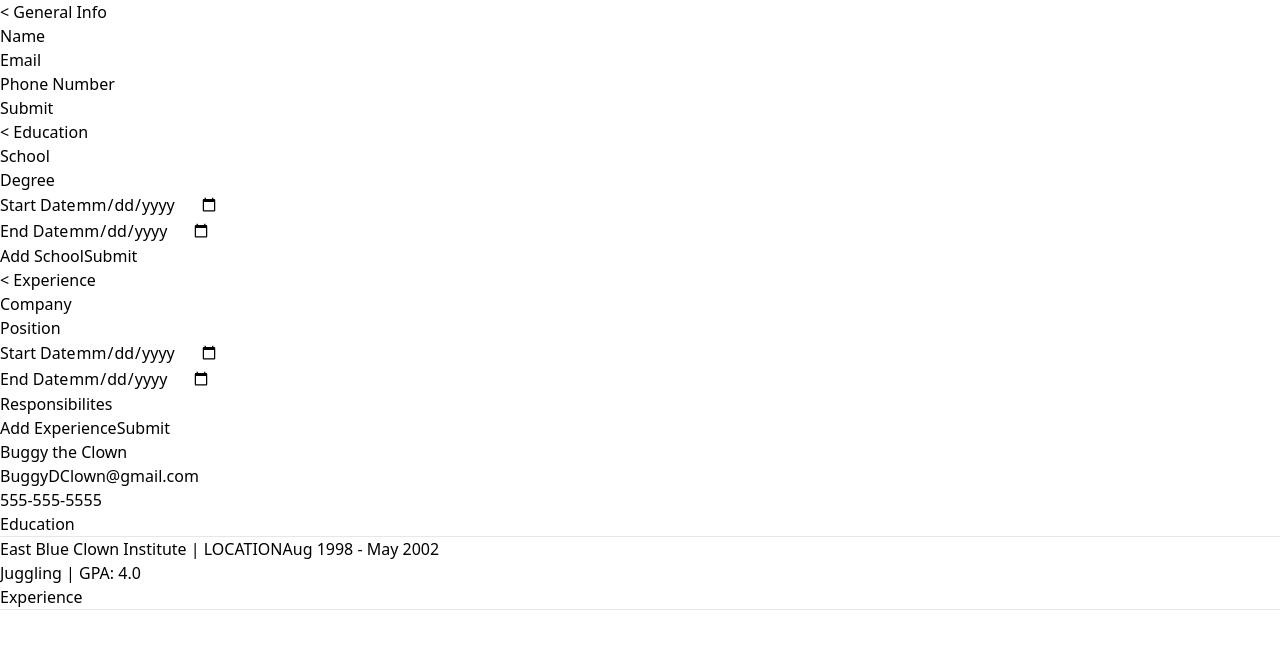
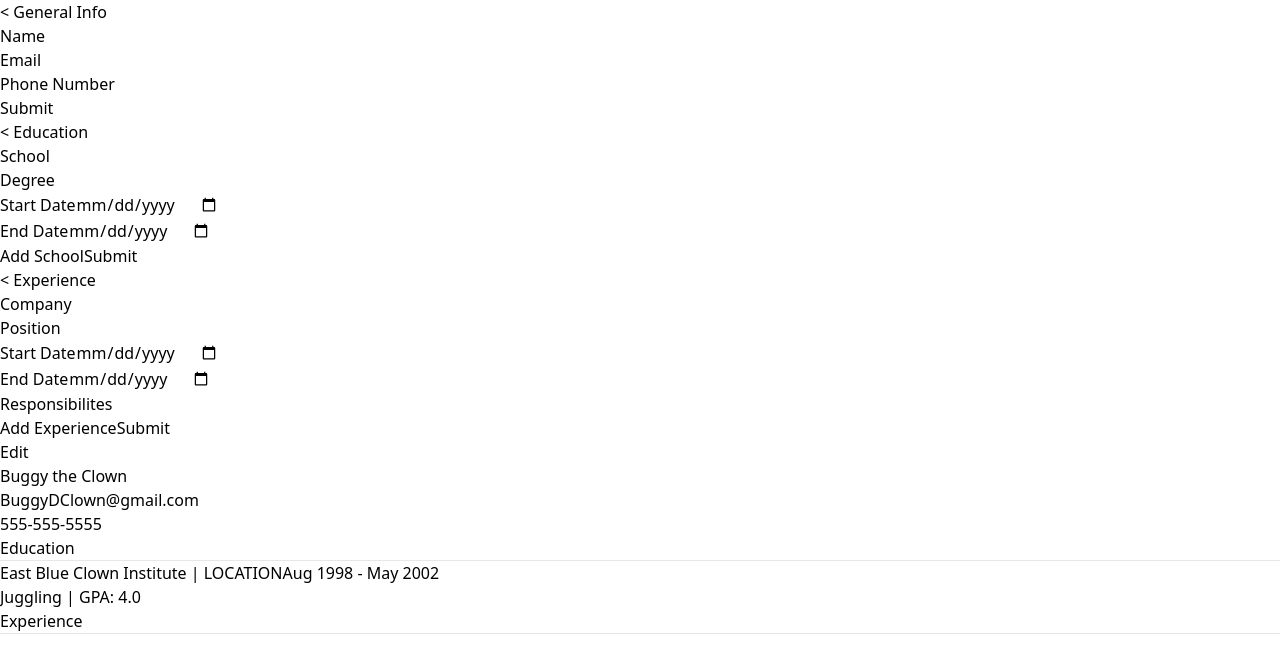
Before and after one commit to jellybro99/CV-application, a React (Vite) app: page / in a window 1280 px wide. Shown: the top 670 px of the page. Built offline with nearby package versions, Linux system fonts and the light colour scheme.

Commit message:
added edit button

```diff
--- a/src/App.jsx
+++ b/src/App.jsx
@@ -4,6 +4,7 @@ import GeneralInput from './components/GeneralInput';
 import EducationInput from './components/EducationInput';
 import ExperienceInput from './components/ExperienceInput';
 import RenderResume from './components/RenderResume';
+import Button from './components/Button';
 
 const defaultResume = {
   general: {
@@ -53,12 +54,17 @@ function App() {
   const inputStyling = "inputs w-96 md:w-72 self-center border-2 p-4 rounded border-slate-400 bg-white shadow"
   const outputStyling = "flex-grow border-2 p-8 rounded border-slate-400 bg-white shadow";
 
+  const edit = (e) => {
+    //load from resume
+  }
+
   return (
     <div className={pageStyling} > {/* page div */}
       <div className={inputStyling}> {/* input div */}
         <GeneralInput resume={resume} setResume={setResume}/>
         <EducationInput resume={resume} setResume={setResume}/>
         <ExperienceInput resume={resume} setResume={setResume}/>
+        <div className='mx-0.5'><Button text="Edit" onSubmit={edit} styling="w-full mt-1.5"/></div>
       </div>
       <div className={outputStyling}> {/* output div */}
         <RenderResume resume={resume}/>
--- a/src/components/Button.jsx
+++ b/src/components/Button.jsx
@@ -1,10 +1,10 @@
 
 function Button(props) {
-    const {text, ...buttonProps} = props
+    const {text, styling, ...buttonProps} = props
     const buttonStyling = "p-1 rounded border-2 border-slate-400";
 
     return (
-        <button {...buttonProps} className={buttonStyling}>
+        <button {...buttonProps} className={buttonStyling + " " + styling}>
             {text}
         </button>
     )
--- a/src/components/GeneralInput.jsx
+++ b/src/components/GeneralInput.jsx
@@ -46,7 +46,7 @@ function GeneralInput({ resume, setResume }) {
     setValues({...values, [e.target.name]: e.target.value});
   }
 
-  const formStyling = "flex flex-col gap-2 transition-all";
+    const formStyling = "flex flex-col gap-2 transition-all";
 
   //SHOULD SPECIFY GENERAL INFO BEFORE AND HAVE FUNCTIONALITY TO MINIMIZE
   return (
```
